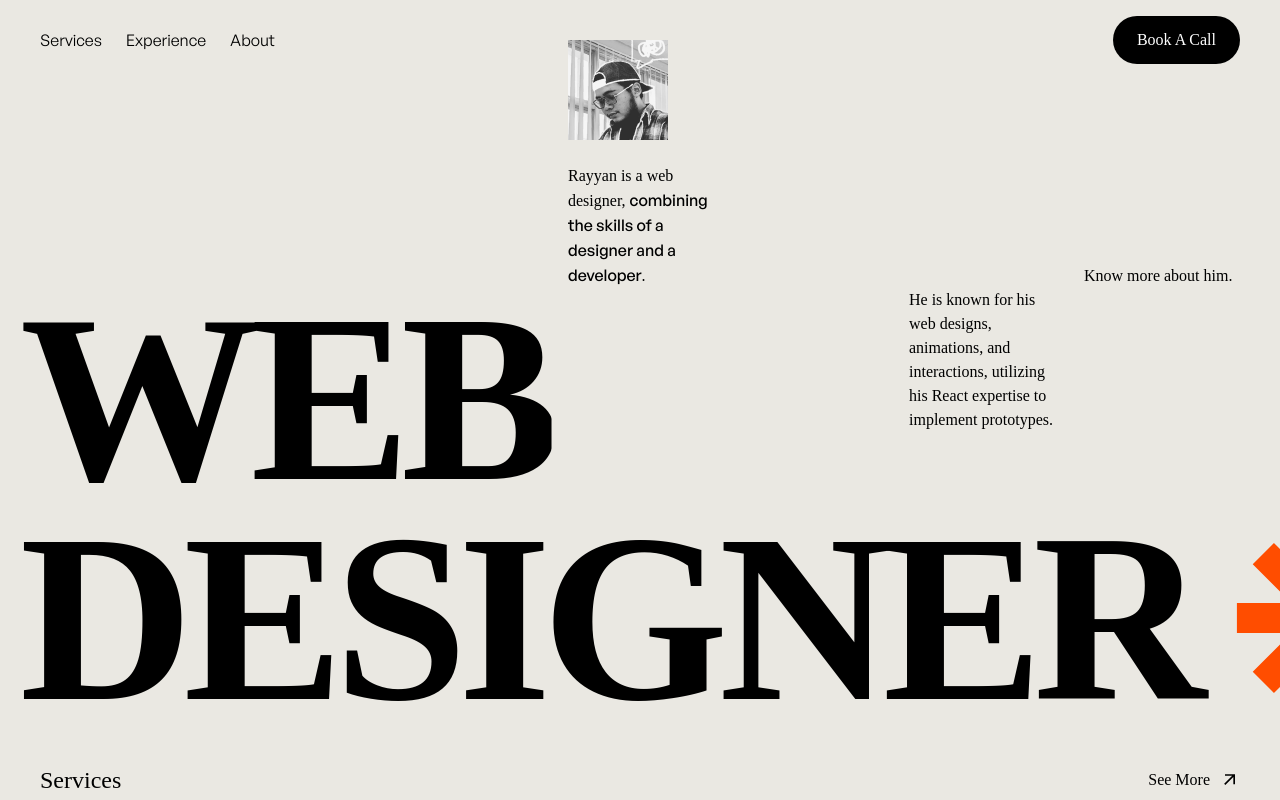
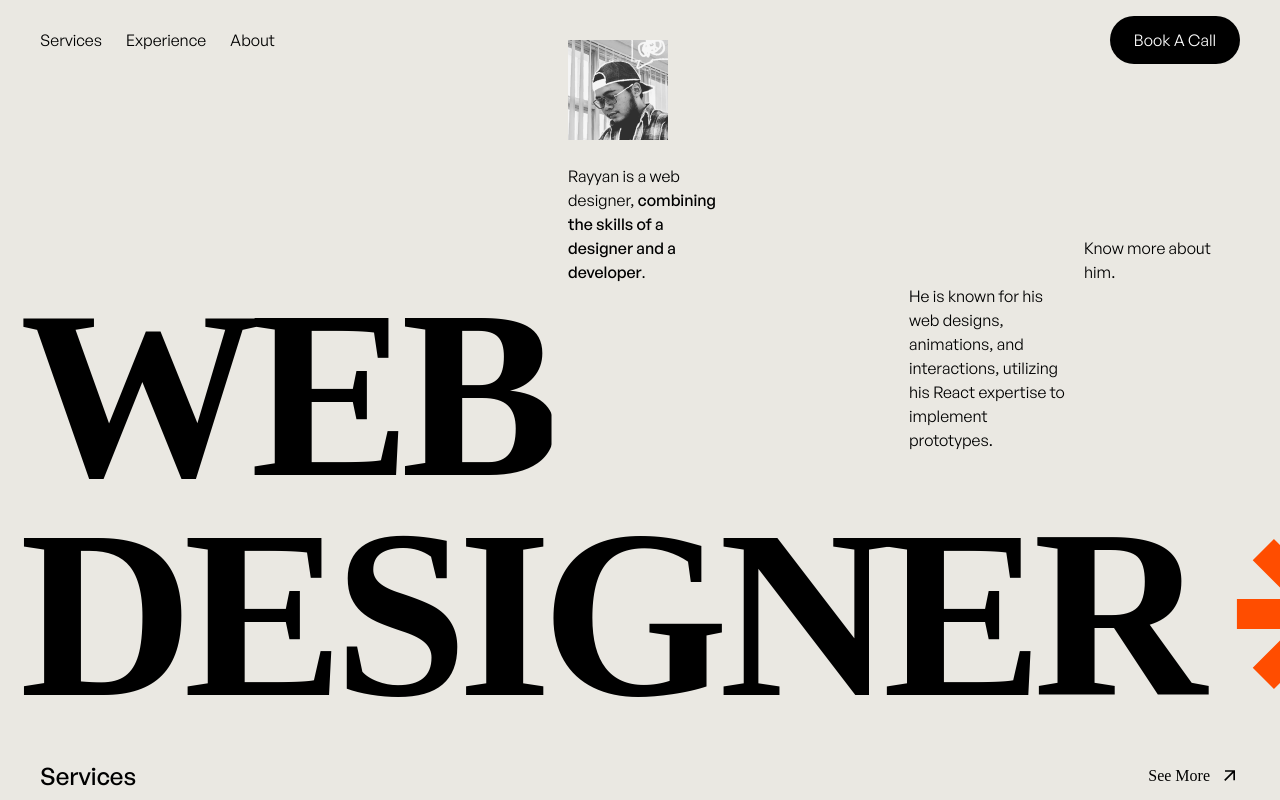
Before and after one commit to rayyanekaputra/portfolio-v4, a Next.js app: page / in a window 1280 px wide. Shown: the top 800 px of the page. Built offline with nearby package versions, Linux system fonts and the light colour scheme.

Commit message:
debug fontnya nda terbuka di staging laptop lain

```diff
--- a/src/app/components/navbar/navbar.jsx
+++ b/src/app/components/navbar/navbar.jsx
@@ -8,9 +8,9 @@ export default function Navbar() {
     return(
         <div className={styles.navbar}>
             <ul className={styles.navlinksList}>
-                <li>Services</li>
-                <li>Experience</li>
-                <li>About</li>
+                <li><p>Services</p></li>
+                <li><p>Experience</p></li>
+                <li><p>About</p></li>
             </ul>
             <div className={styles.buttonCTA}>
                 <p>Book A Call</p>
--- a/src/app/globals.css
+++ b/src/app/globals.css
@@ -10,7 +10,6 @@
   padding: 0;
   margin: 0;
   box-sizing: border-box;
-  font-family: var(--font-generalSans);
   font-weight: 400;
 }
 html{
@@ -32,7 +31,7 @@ h1{
 }
 h2{
   color:var(--main-dark);
-  font-family: "General Sans";
+  font-family: var(--font-generalSans);
   font-size: 24px;
   font-style: normal;
   font-weight: 500;
@@ -41,7 +40,7 @@ h2{
 }
 p{
   color: var(--main-dark);
-  font-family: "General Sans";
+  font-family: var(--font-generalSans);
   font-size: 16px;
   font-style: normal;
   line-height: 150%; /* 24px */
--- a/src/app/page.jsx
+++ b/src/app/page.jsx
@@ -10,7 +10,7 @@ import Navbar from "./components/navbar/navbar";
 export default function Home() {
   useEffect(() => {
     if (typeof window === 'undefined') {
-      console.log('WINDOWNYA TDK TERBACA')
+      console.log('WINDOWNYA IS UNREADABLE')
     } else{
       //dynamic import to fix the window issue
       const importLocomotiveScroll = async () => {
@@ -19,7 +19,7 @@ export default function Home() {
       };
 
       importLocomotiveScroll();
-      console.log('WINDOW AMAN')
+      console.log('WINDOW EXISTED')
     }
 
   }, []);
```
